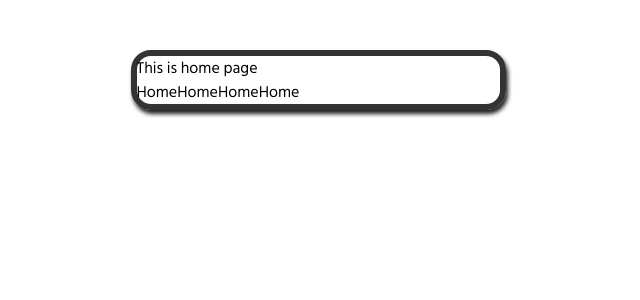
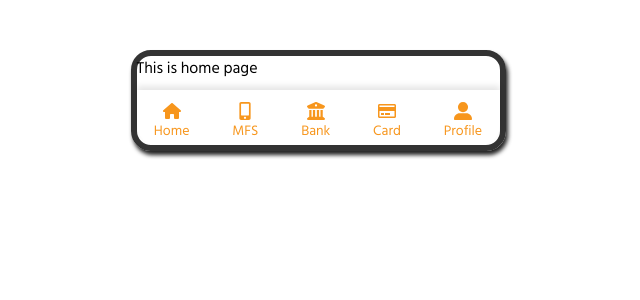
Before and after one commit to Badhon-Roy/task-project, a React (Vite) app: page / in a window 1280 px wide. Shown: the top 300 px of the page, without its empty margins (322-962 px from the left). Built offline with nearby package versions, Linux system fonts and the light colour scheme.

Commit message:
navbar created successfully

```diff
--- a/package.json
+++ b/package.json
@@ -14,6 +14,7 @@
     "match-sorter": "^8.0.0",
     "react": "^18.3.1",
     "react-dom": "^18.3.1",
+    "react-icons": "^5.3.0",
     "react-router-dom": "^6.28.0",
     "sort-by": "^1.2.0"
   },
--- a/src/Components/Navbar.jsx
+++ b/src/Components/Navbar.jsx
@@ -1,24 +1,30 @@
+import { FaMobileAlt, FaRegCreditCard } from "react-icons/fa";
+import { FaBuildingColumns, FaHouse, FaUserLarge } from "react-icons/fa6";
 import { NavLink } from "react-router-dom";
 
 
 const Navbar = () => {
     return (
-        <div>
+        <div className="flex justify-around gap-2 mt-[10px] pb-1 shadow-top-only pt-3 rounded-b-[20px]">
             <NavLink
-                to={'/'} className={({ isActive, isPending }) => isActive ? "active" : isPending ? "pending" : ""}>
-                Home
+                to={'/'} className={({ isActive, isPending }) => isActive ? "primaryColor text-[14px]" : isPending ? "pending" : ""}>
+                <span className="flex flex-col items-center justify-center"><FaHouse className="text-[18px]" /> Home</span>
             </NavLink>
             <NavLink
-                to={'/'} className={({ isActive, isPending }) => isActive ? "active" : isPending ? "pending" : ""}>
-                Home
+                to={'/'} className={({ isActive, isPending }) => isActive ? "primaryColor text-[14px]" : isPending ? "pending" : ""}>
+                <span className="flex flex-col items-center justify-center"><FaMobileAlt className="text-[18px]" /> MFS</span>
             </NavLink>
             <NavLink
-                to={'/'} className={({ isActive, isPending }) => isActive ? "active" : isPending ? "pending" : ""}>
-                Home
+                to={'/'} className={({ isActive, isPending }) => isActive ? "primaryColor text-[14px]" : isPending ? "pending" : ""}>
+                <span className="flex flex-col items-center justify-center">   <FaBuildingColumns className="text-[18px]"/> Bank</span>
             </NavLink>
             <NavLink
-                to={'/'} className={({ isActive, isPending }) => isActive ? "active" : isPending ? "pending" : ""}>
-                Home
+                to={'/'} className={({ isActive, isPending }) => isActive ? "primaryColor text-[14px]" : isPending ? "pending" : ""}>
+                <span className="flex flex-col items-center justify-center"> <FaRegCreditCard className="text-[18px]"/> Card</span>
+            </NavLink>
+            <NavLink
+                to={'/'} className={({ isActive, isPending }) => isActive ? "primaryColor text-[14px]" : isPending ? "pending" : ""}>
+                <span className="flex flex-col items-center justify-center"><FaUserLarge className="text-[18px]" /> Profile</span>
             </NavLink>
         </div>
     );
--- a/src/index.css
+++ b/src/index.css
@@ -6,3 +6,7 @@
 body{
     font-family: "Hind Siliguri", sans-serif;
 }
+
+.primaryColor{
+    color: #f7961d;
+}
--- a/tailwind.config.js
+++ b/tailwind.config.js
@@ -7,7 +7,8 @@ export default {
   theme: {
     extend: {
       boxShadow : {
-        'custom' : '2px 4px 4px rgba(33, 33, 33)'
+        'custom' : '2px 4px 4px rgba(33, 33, 33)',
+        'top-only': '0 -4px 6px rgba(0, 0, 0, 0.1)'
       }
     },
   },
```
Also changed, not shown: 1 other file (tests, documents, lock files or other folders).
